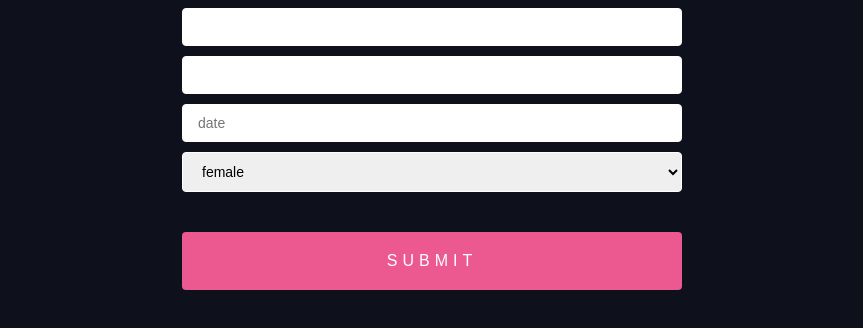
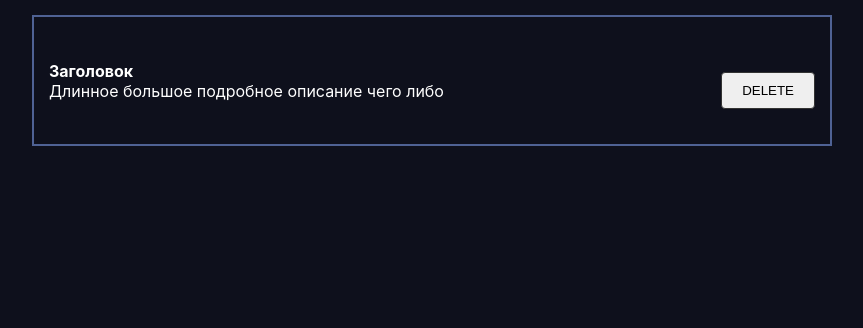
Before and after one commit to OniGrayFox/First_App_React, a React (Create React App) app: page / in a window 1280 px wide. Shown: the top 328 px of the page, without its empty margins (208-1071 px from the left). Built offline with nearby package versions, Linux system fonts and the light colour scheme.

Commit message:
Update 5 files

```diff
--- a/src/App.js
+++ b/src/App.js
@@ -3,11 +3,16 @@ import ReactDOM from "react-dom";
 
 import "./styles.css";
 import Regform from "./RegForm"
-
+import CustomInput from "./CustomInput";
+import Post from "./Post";
 
 function App() {
   return (
-    <Regform/>
+    <Regform/>,
+    <CustomInput/>,
+    <Post/>
+
+
   );
 }
 export default App;
--- /dev/null
+++ b/src/CustomInput.js
@@ -0,0 +1,31 @@
+import React, { useState } from "react";
+import ReactDOM from "react-dom";
+
+function CustomInput(){
+    const [likes, setLikes] = useState(0)
+    const [value, setValue] = useState('Text')
+    function increment(){
+        setLikes(likes + 1)
+    }
+    function decriment(){
+        setLikes(likes - 1)
+    }
+
+    return(
+        <div className="App">
+            <h1>{likes}</h1>
+            <h1>{value}</h1>
+            <input
+            type = "text"
+            value={value}
+            onChange = {event => setValue(event.target.value)}
+            />
+            <button onClick = {increment}>Increment</button>
+            <button onClick = {decriment}>Decriment</button>
+        </div>
+    );
+}
+
+const rootElement = document.getElementById("root");
+ReactDOM.render(<CustomInput />, rootElement);
+export default CustomInput;
--- /dev/null
+++ b/src/Post.js
@@ -0,0 +1,25 @@
+import React from "react";
+import ReactDOM from "react-dom";
+
+
+
+function Post() {
+  return (
+    <div className="post">
+         <div className="post__content">
+            <strong>Заголовок</strong>
+            <div>Длинное большое подробное описание чего либо</div>
+        </div>
+        <div className="post__btn">
+            <button>Delete</button>
+
+        </div>
+    </div>
+
+
+
+  );
+}
+export default Post;
+const rootElement = document.getElementById("root");
+ReactDOM.render(<Post/>, rootElement);
--- a/src/index.js
+++ b/src/index.js
@@ -1,6 +1,9 @@
 import React from "react";
 import ReactDOM from "react-dom";
 import App from "./App";
+
+
+
 
 ReactDOM.render(
 
--- a/src/styles.css
+++ b/src/styles.css
@@ -1,3 +1,25 @@
+* {
+  margin: 0;
+  padding: 0;
+  box-sizing: border-box;
+}
+
+#root{
+  display: flex;
+  justify-content: center;
+}
+.post {
+  width: 800px;
+  display: flex;
+  padding: 15px;
+  border: 2px solid rgb(79, 98, 148);
+  margin-top: 15px;
+  justify-content: space-between;
+  align-items: center;
+}
+.post__content{
+  color: #fff
+}
 body {
   background: #0e101c;
   font-family: -apple-system, BlinkMacSystemFont, "Segoe UI", "Roboto", "Oxygen",
```
